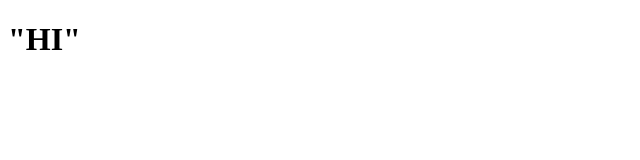
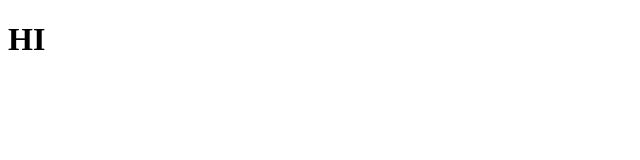
Before and after one commit to Matt3414/fathersdayV1, a plain HTML site: page index.html in a window 1280 px wide. Shown: the full height of the page, 0-640 px from the left. Drawn offline with Linux system fonts and the light colour scheme.

Commit message:
Update index.html

```diff
--- a/index.html
+++ b/index.html
@@ -2,7 +2,7 @@
 <html>
   <body>
     <h1>
-      "HI"
+      HI
     </h1>
   </body>
 </html>
```
